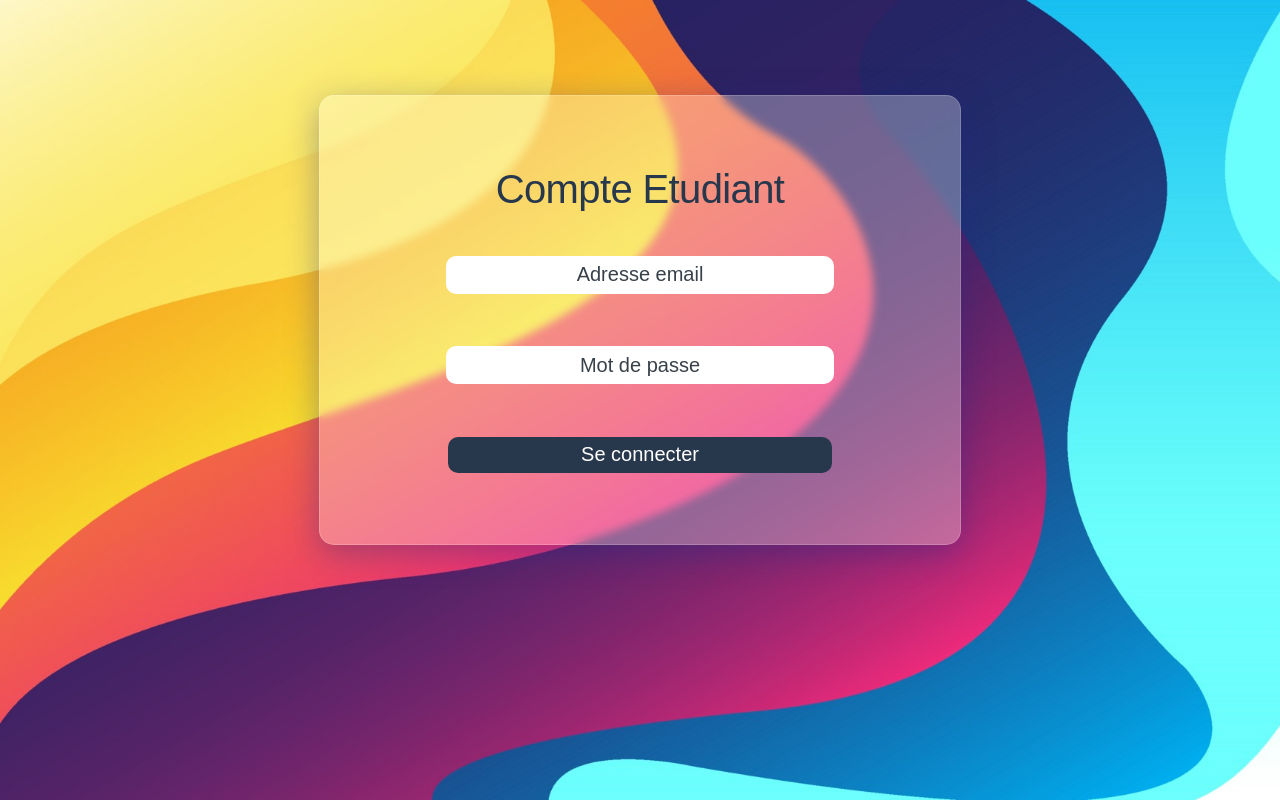
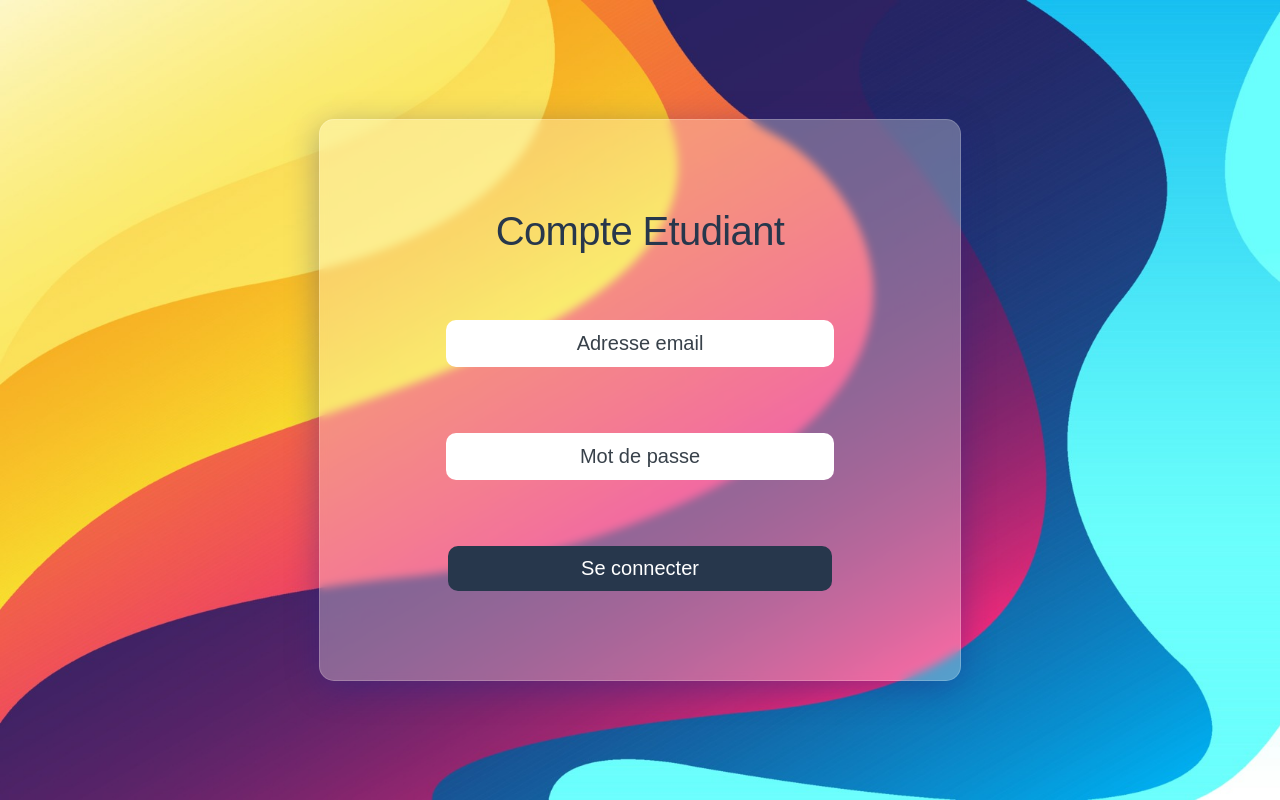
Before and after one commit to mantoniu/qcm_gr35, a Flask app: page /student in a window 1280 px wide. Run offline with Flask 3, Linux system fonts and the light colour scheme; some libraries are stand-ins or nearby versions.

Commit message:
requirements.txt

```diff
--- a/requirements.txt
+++ b/requirements.txt
@@ -1 +1,3 @@
 Markdown<3.2
+flask-markdown
+flask-session
--- a/static/css/styles.css
+++ b/static/css/styles.css
@@ -10,7 +10,7 @@ html, body {
     letter-spacing: -.63px;
 }
 .column{
-  height: 80%;
+  height: 100%;
   width: 100%;
   display: flex;
   flex-direction: column;
```
Also changed, not shown: saves/liveqcm.txt (added), saves/livestatementsstats.txt (added).
